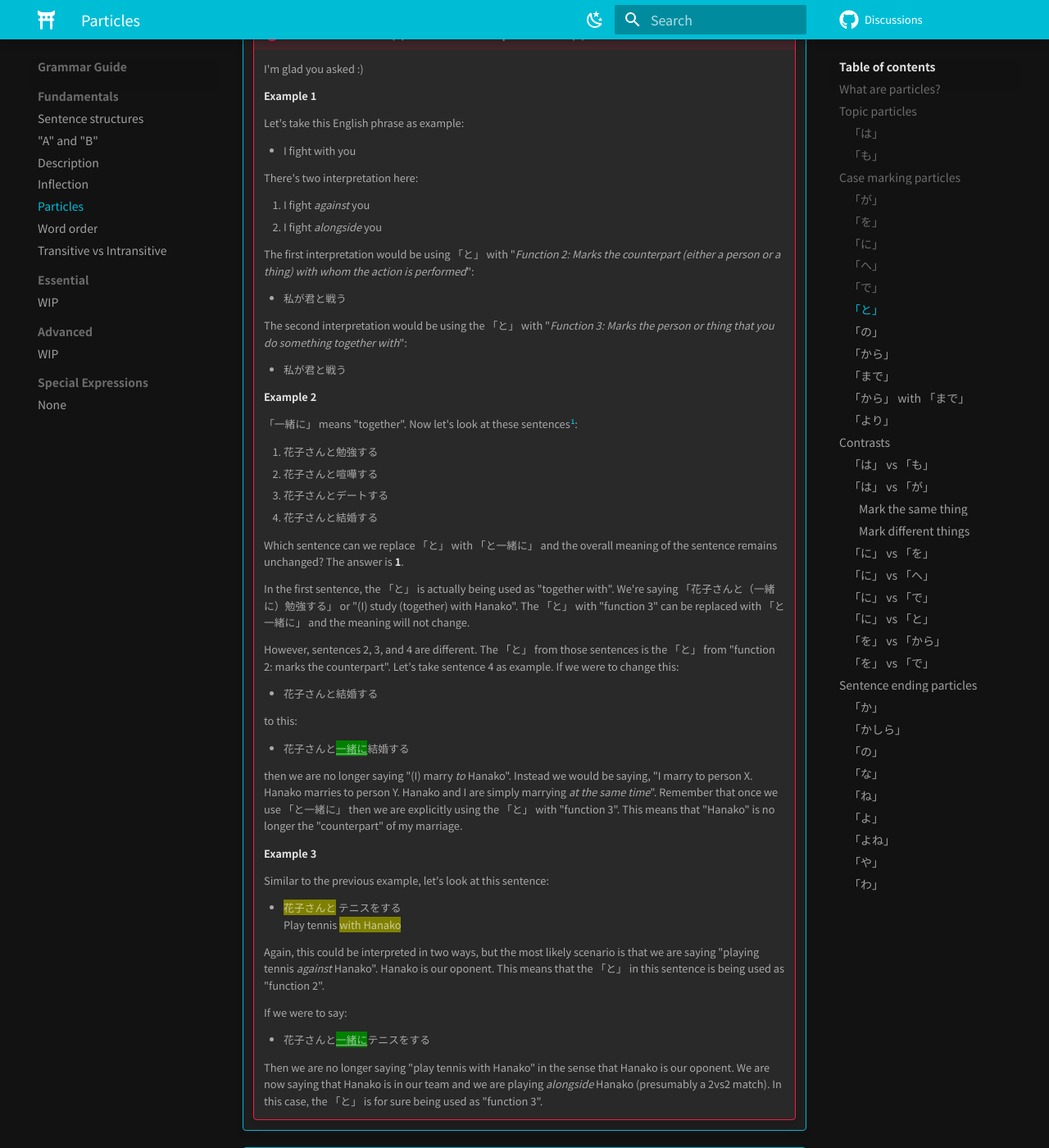
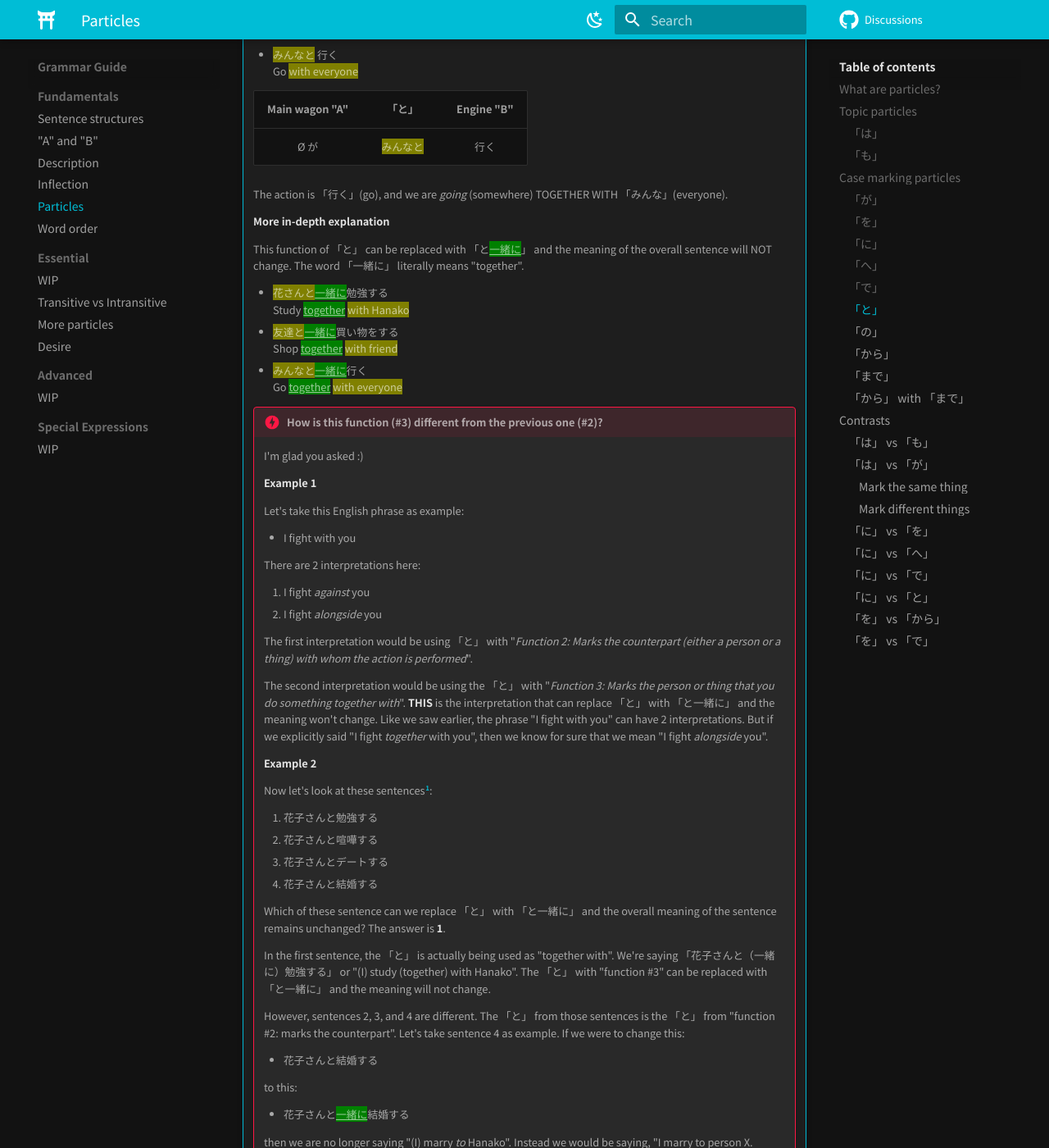
Before and after one commit to wizo06/japanese, an MkDocs documentation site: the page built from docs/grammar/fundamentals/particles.md, in a window 1280 px wide and 1400 px high, scrolled down 38699 px. Shown: the whole window at 82% size. Built offline with MkDocs 1.6.1 and Material for MkDocs 9.7.7, drawn with Linux system fonts in a browser that asks for light colours; comment, search, counter and statistics services are not loaded; some of the changed text lies outside the part shown.

Commit message:
finished yori

```diff
--- a/docs/grammar/fundamentals/particles.md
+++ b/docs/grammar/fundamentals/particles.md
@@ -345,7 +345,7 @@ Example:
 
 **「も」 doesn't change the logical meaning of a sentence**
 
-Just like 「は」, 「も」 doesn't change the logical meaning of the sentence either. After all, 「も」 is also a topic particle. This is true regardless of which function (function 1 or function 2) 「も」 is doing in a particular sentence. Let's use the same example we saw in the section about 「は」 to illustrate how 「も」 doesn't change the logical meaning of a sentence.
+Just like 「は」, 「も」 doesn't change the logical meaning of the sentence either. After all, 「も」 is also a topic particle. This is true regardless of which function (function #1 or #2) 「も」 is doing in a particular sentence. Let's use the same example we saw in the section about 「は」 to illustrate how 「も」 doesn't change the logical meaning of a sentence.
 
 - 私がさくらにボールを投げる
 
@@ -379,11 +379,11 @@ Now, let's add the 「も」 flag.
 
 This means "As for me too, (I) throw a ball at Sakura". In normal English, we might say "I also throw a ball at Sakura". Notice that the logical meaning of the sentence hasn't changed. The person throwing the ball (marked by 「が」) is still 「私」, the object being thrown is still 「ボール」, the recipient of the ball is still 「さくら」.
 
-This is true regardless of the function of 「も」. If 「も」 is acting as **function 1**, then it could be something like:
+This is true regardless of the function of 「も」. If 「も」 is acting as **function #1**, then it could be something like:
 
 - Bob throws a ball at Sakura. ==I also throw a ball at Sakura==.
 
-If 「も」 is acting as **function 2**, then it could be something like:
+If 「も」 is acting as **function #2**, then it could be something like:
 
 - One time when I got angry, I punched and broke my TV. ==I also threw a ball at Sakura==.
 
@@ -1566,7 +1566,7 @@ The particle 「で」 also has many functions, and can be summarized as the **b
     - ==本と== ==ペンと== を買う
     Buy ==a book== and ==a pen==
 
-    Again, 「本とペンと」 means "book and pen". The engine here is 「買う」(buy). What are the things that we are buying? Book and pen. Therefore "book and pen" has to be marked by 「を」(function 1 of 「を」):
+    Again, 「本とペンと」 means "book and pen". The engine here is 「買う」(buy). What are the things that we are buying? Book and pen. Therefore "book and pen" has to be marked by 「を」(function #1 of 「を」):
 
     Main wagon "A" | 「を」 | Engine "B"
     :---: | :---: | :---:
@@ -1632,7 +1632,7 @@ The particle 「で」 also has many functions, and can be summarized as the **b
     **Example 2**
 
     - ==友達と== 買い物をする
-    Shopping ==with friend==
+    Shop ==with friend==
 
     Main wagon "A" | 「と」 | 「を」 | Engine "B"
     :---: | :---: | :---: | :---:
@@ -1640,7 +1640,29 @@ The particle 「で」 also has many functions, and can be summarized as the **b
 
     The action is 「買い物をする」(to shop), and we are doing it TOGETHER WITH 「友達」(friend).
 
-    !!! danger "How is this function (3) different from the previous one (2)?"
+    **Example 3**
+
+    - ==みんなと== 行く
+    Go ==with everyone==
+
+    Main wagon "A" | 「と」 | Engine "B"
+    :---: | :---: | :---:
+    Ø が | ==みんなと== | 行く
+
+    The action is 「行く」(go), and we are *going* (somewhere) TOGETHER WITH 「みんな」(everyone).
+
+    **More in-depth explanation**
+
+    This function of 「と」 can be replaced with 「と{++一緒に++}」 and the meaning of the overall sentence will NOT change. The word 「一緒に」 literally means "together".
+
+    - ==花さんと=={++一緒に++}勉強する
+    Study {++together++} ==with Hanako==
+    - ==友達と=={++一緒に++}買い物をする
+    Shop {++together++} ==with friend==
+    - ==みんなと=={++一緒に++}行く
+    Go {++together++} ==with everyone==
+
+    !!! danger "How is this function (#3) different from the previous one (#2)?"
         I'm glad you asked :)
 
         **Example 1**
@@ -1649,22 +1671,18 @@ The particle 「で」 also has many functions, and can be summarized as the **b
 
         - I fight with you
 
-        There's two interpretation here:
+        There are 2 interpretations here:
 
         1. I fight *against* you
         2. I fight *alongside* you
 
-        The first interpretation would be using 「と」 with "*Function 2: Marks the counterpart (either a person or a thing) with whom the action is performed*":
-
-        - 私が君と戦う
-
-        The second interpretation would be using the 「と」 with "*Function 3: Marks the person or thing that you do something together with*":
-
-        - 私が君と戦う
+        The first interpretation would be using 「と」 with "*Function 2: Marks the counterpart (either a person or a thing) with whom the action is performed*".
+
+        The second interpretation would be using the 「と」 with "*Function 3: Marks the person or thing that you do something together with*". **THIS** is the interpretation that can replace 「と」 with 「と一緒に」 and the meaning won't change. Like we saw earlier, the phrase "I fight with you" can have 2 interpretations. But if we explicitly said "I fight *together* with you", then we know for sure that we mean "I fight *alongside* you".
 
         **Example 2**
 
-        「一緒に」 means "together". Now let's look at these sentences[^1]:
+        Now let's look at these sentences[^1]:
 
         [^1]: [文法指導と文法的思考法 : 助詞・助動詞、形容詞・形容動詞について](https://core.ac.uk/download/pdf/78600687.pdf)
 
@@ -1673,11 +1691,11 @@ The particle 「で」 also has many functions, and can be summarized as the **b
         3. 花子さんとデートする
         4. 花子さんと結婚する
 
-        Which sentence can we replace 「と」 with 「と一緒に」 and the overall meaning of the sentence remains unchanged? The answer is **1**.
-
-        In the first sentence, the 「と」 is actually being used as "together with". We're saying 「花子さんと（一緒に）勉強する」 or "(I) study (together) with Hanako". The 「と」 with "function 3" can be replaced with 「と一緒に」 and the meaning will not change.
-
-        However, sentences 2, 3, and 4 are different. The 「と」 from those sentences is the 「と」 from "function 2: marks the counterpart". Let's take sentence 4 as example. If we were to change this:
+        Which of these sentence can we replace 「と」 with 「と一緒に」 and the overall meaning of the sentence remains unchanged? The answer is **1**.
+
+        In the first sentence, the 「と」 is actually being used as "together with". We're saying 「花子さんと（一緒に）勉強する」 or "(I) study (together) with Hanako". The 「と」 with "function #3" can be replaced with 「と一緒に」 and the meaning will not change.
+
+        However, sentences 2, 3, and 4 are different. The 「と」 from those sentences is the 「と」 from "function #2: marks the counterpart". Let's take sentence 4 as example. If we were to change this:
 
         - 花子さんと結婚する
 
@@ -1685,7 +1703,7 @@ The particle 「で」 also has many functions, and can be summarized as the **b
 
         - 花子さんと{++一緒に++}結婚する
 
-        then we are no longer saying "(I) marry *to* Hanako". Instead we would be saying, "I marry to person X. Hanako marries to person Y. Hanako and I are simply marrying *at the same time*". Remember that once we use 「と一緒に」 then we are explicitly using the 「と」 with "function 3". This means that "Hanako" is no longer the "counterpart" of my marriage.
+        then we are no longer saying "(I) marry *to* Hanako". Instead we would be saying, "I marry to person X. Hanako marries to person Y. Hanako and I are simply marrying *at the same time*". Remember that once we use 「と一緒に」 then we are explicitly using the 「と」 with "function #3". This means that "Hanako" is no longer the "counterpart" of my marriage.
 
         **Example 3**
 
@@ -1694,13 +1712,19 @@ The particle 「で」 also has many functions, and can be summarized as the **b
         - ==花子さんと== テニスをする
         Play tennis ==with Hanako==
 
-        Again, this could be interpreted in two ways, but the most likely scenario is that we are saying "playing tennis *against* Hanako". Hanako is our oponent. This means that the 「と」 in this sentence is being used as "function 2".
+        Again, this could be interpreted in two ways, but the most likely scenario is that we are saying "playing tennis *against* Hanako". Hanako is our oponent. This means that the 「と」 in this sentence is being used as "function #2".
 
         If we were to say:
 
         - 花子さんと{++一緒に++}テニスをする
 
-        Then we are no longer saying "play tennis with Hanako" in the sense that Hanako is our oponent. We are now saying that Hanako is in our team and we are playing *alongside* Hanako (presumably a 2vs2 match). In this case, the 「と」 is for sure being used as "function 3".
+        Then we are no longer saying "play tennis with Hanako" in the sense that Hanako is our oponent. We are now saying that Hanako is in our team and we are playing *alongside* Hanako (presumably a 2vs2 match). In this case, the 「と」 is for sure being used as "function #3".
+
+        **Why do I bother making the difference between function #2 and #3?**
+
+        Because, you might encounter 「と一緒に」 in your input (listening and reading) in places where there "**shouldn't**" be a 「一緒に」. When you do encounter those scenarios, you can now pick up on the (not so) subtle difference between them.
+
+        When I say "**shouldn't**", I mean cases like, for example, 「花子と戦う」 where it's *usually* interpreted as "against". But if you see 「花子と一緒に戦う」, then you can know for sure that it means "alongside".
 
 ???+ info "Function 4: Marks the object used for comparison"
     **Example 1**
@@ -2089,7 +2113,28 @@ This particle is pretty much a 1 to 1 equivalent to the English word "from" (thi
     - ==最初から== 嘘ついた
     Lied ==from the beginning==
 
-???+ info "Function 2: Marks the giver of action"
+???+ info "Function 2: Marks the starting point of motion"
+    **Example 1**
+
+    - 虫が ==窓から== 入った
+    The insect came in ==from the window==
+
+    **Example 2**
+
+    - アリスは ==アメリカから== 来た
+    Alice came ==from America==
+
+    **Example 3**
+
+    - ==家から== 歩く
+    Walk ==from home==
+
+    **Example 4**
+
+    - ==ここから== 出発する
+    Leave ==from here==
+
+???+ info "Function 3: Marks the giver of action"
     **Example 1**
 
     - 情報は ==私から== 先生に伝える
@@ -2100,21 +2145,11 @@ This particle is pretty much a 1 to 1 equivalent to the English word "from" (thi
     - ==彼女から== プレゼントをもらった
     Received a gift ==from girlfriend==
 
-???+ info "Function 3: Marks the starting point of motion"
-    **Example 1**
-
-    - 虫が ==窓から== 入った
-    The insect came in ==from the window==
-
-    **Example 2**
-
-    - アリスは ==アメリカから== 来た
-    Alice came ==from America==
-
-    **Example 3**
-
-    - ==家から== 歩く
-    Walk ==from home==
+???+ info "Funcion 4: Marks the ingredient used for an action"
+    **Example 1**
+
+    - ワインは、==ブドウから== 作られる
+    As for wine, (it) is made ==from grapes==
 
 ### 「まで」
 
@@ -2214,8 +2249,6 @@ As for work, (it) is ==from 9 o'clock== ==to 5 o'clock==
 
 - ==家から== ==学校まで== 歩く
 Walk ==from home== ==to school==
-
-### 「より」
 
 ## Contrasts
 
@@ -2290,7 +2323,7 @@ Normal English: *You don't know but I do*
 **Example 3**
 
 - アフリカは ==ライオンは== いるけど、==トラは== いない。
-Literally: *As for Africa, ==as for lions==, (they) exist but ==as for tigers==, they don't exist*
+Literally: *As for Africa, ==as for lions==, (they) exist but ==as for tigers==, (they) don't exist*
 Normal English: *In Africa, there are lions but there are no tigers.*
 
 ### 「は」 vs 「が」
@@ -2321,7 +2354,7 @@ Let's see the difference between 「は」 and 「が」 again, but not from the
     :---: | :---:
     アリスが | 学生だ
 
-    But if we are asking the question "Who is the student?", that means we don't know what is inside the main carriage "A". It means that the main wagon "A" is unknown. To illustrate:
+    But if we are asking the question "Who is the student?", that means we don't know what is inside the main wagon "A". It means that the main wagon "A" is unknown. To illustrate:
 
     Main wagon "A" | Engine "B"
     :---: | :---:
@@ -2721,7 +2754,7 @@ However, there is one function that 「へ」 can do but 「に」 cannot:
 
 - Function 1: Marks the direction of a verb
 
-For this reason, 「へ」 is usually only used for this "function 1": to mark the direction of a verb. Let's look at an example:
+For this reason, 「へ」 is usually only used for this "function #1": to mark the direction of a verb. Let's look at an example:
 
 1. 日本 ==に== 行く
 2. 日本 ==へ== 行く
@@ -2938,15 +2971,3 @@ https://hinative.com/ja/questions/5665426
 山を登る
 山で登る
 山で階段を登る
-
-## Sentence ending particles
-
-### 「か」
-### 「かしら」
-### 「の」
-### 「な」
-### 「ね」
-### 「よ」
-### 「よね」
-### 「や」
-### 「わ」
--- a/mkdocs.yml
+++ b/mkdocs.yml
@@ -64,9 +64,11 @@ nav:
       - 'grammar/fundamentals/inflection.md'
       - 'grammar/fundamentals/particles.md'
       - 'grammar/fundamentals/word-order.md'
-      - 'grammar/fundamentals/transitive-intransitive.md'
     - Essential:
       - 'grammar/essential/index.md'
+      - 'grammar/essential/transitive-intransitive.md'
+      - 'grammar/essential/more-particles.md'
+      - 'grammar/essential/desire.md'
     - Advanced:
       - 'grammar/advanced/5. Advanced Topics.md'
     - Special Expressions:
```
Also changed, not shown: other parts of docs/grammar/fundamentals/particles.md (+1 -1 lines), docs/grammar/essential/more-particles.md (added, +162 -0 lines), docs/temp.md (+2 -2 lines), docs/grammar/essential/desire.md (renamed from docs/grammar/fundamentals/desire.md), docs/grammar/essential/transitive-intransitive.md (renamed from docs/grammar/fundamentals/transitive-intransitive.md), docs/grammar/expressions/4. Special Expressions.md (renamed from docs/grammar/Special Expressions/4. Special Expressions.md).
